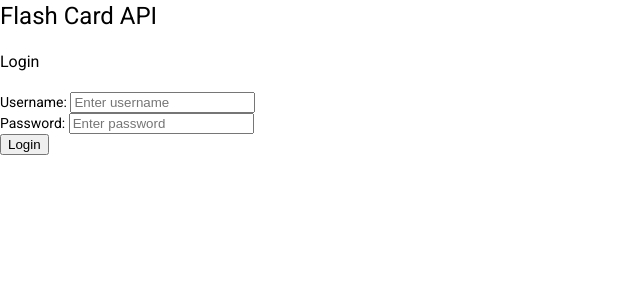
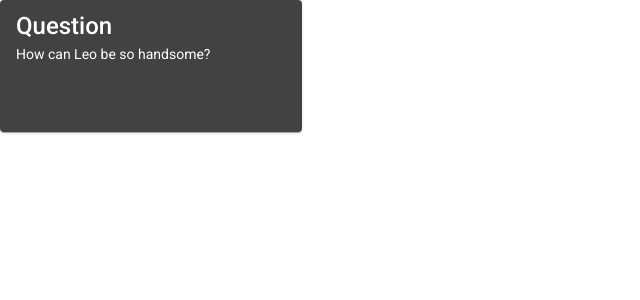
Before and after one commit to Lcarrico/CardsFrontEnd, an Angular app: page /card-view in a window 1280 px wide. Shown: the top 300 px of the page, without its empty margins (0-640 px from the left). Built offline with nearby package versions, Linux system fonts and the light colour scheme.

Commit message:
added card view

```diff
--- a/src/app/app-routing.module.ts
+++ b/src/app/app-routing.module.ts
@@ -1,8 +1,10 @@
 import { NgModule } from '@angular/core';
 import { RouterModule, Routes } from '@angular/router';
+import { CardViewComponent } from './components/card-view/card-view/card-view.component';
 import { LoginPageComponent } from './components/login-page/login-page.component';
 
 const routes: Routes = [
+  {path:"card-view", component:CardViewComponent},
   {path:"**",component:LoginPageComponent}
 ];
 
--- /dev/null
+++ b/src/app/components/card-view/card-view/card-view.component.css
@@ -0,0 +1,29 @@
+.card-container {
+    width: 300px;
+    height: 100px;
+    position: relative;
+    -webkit-perspective: 500px;
+    perspective: 500px;
+
+}
+
+.flippable-card {
+    width: 100%;
+    height: 100%;
+    position: absolute;
+    transform-style: preserve-3d;
+    transition: transform 1s;
+}
+
+mat-card {
+    width: 90%;
+    height: 100%;
+}
+
+.flipped {
+    transform: rotateY( 180deg );
+}
+
+.delay{
+    transition-delay: 0.3s;
+}
--- /dev/null
+++ b/src/app/components/card-view/card-view/card-view.component.html
@@ -0,0 +1,12 @@
+<div class='card-container'>
+    <div class='flippable-card' [ngClass]="{'flipped':flipped}" (click)='flipCard()'>
+        <mat-card>
+            <mat-card-title *ngIf='showingTitle' class="delay" [ngClass]="{'flipped':flipped}">
+                {{showingTitle}}
+            </mat-card-title>
+            <mat-card-content class="delay" [ngClass]="{'flipped':flipped}">
+                {{showingContent}}
+            </mat-card-content>
+        </mat-card>
+    </div>
+  </div>
--- /dev/null
+++ b/src/app/components/card-view/card-view/card-view.component.ts
@@ -0,0 +1,43 @@
+import { Component, OnInit } from '@angular/core';
+import { Card } from 'src/app/models/card';
+
+@Component({
+  selector: 'app-card-view',
+  templateUrl: './card-view.component.html',
+  styleUrls: ['./card-view.component.css']
+})
+export class CardViewComponent implements OnInit {
+  showingTitle = "Question";
+  showingContent = "What is 1+1?";
+  card:Card = new Card(0, "How can Leo be so handsome?", "he's built different");
+
+  flipped = false;
+  flipping = false;
+  constructor() { }
+
+  ngOnInit(): void {
+   this.showingContent = this.card.question;
+    // TODO set card to an actual card from http request
+  }
+
+  toggleDisplay(){
+    if (this.showingTitle == "Question"){
+      this.showingTitle = "Answer";
+      this.showingContent = this.card.answer;
+    } else if (this.showingTitle == "Answer"){
+      this.showingTitle = "Question";
+      this.showingContent = this.card.question;
+    }
+    setTimeout(() => this.flipping = false,700);
+  }
+
+  flipCard(){
+    if (!this.flipping){
+      this.flipping = true;
+      this.flipped = !this.flipped;
+      setTimeout(() => this.toggleDisplay(),300);
+    }
+
+  }
+
+}
```
Also changed, not shown: src/app/app.module.ts (+8 -2 lines), src/app/services/cardLink/card-link.service.ts (added, +46 -0 lines), 2 other files (tests, documents, lock files or other folders).
